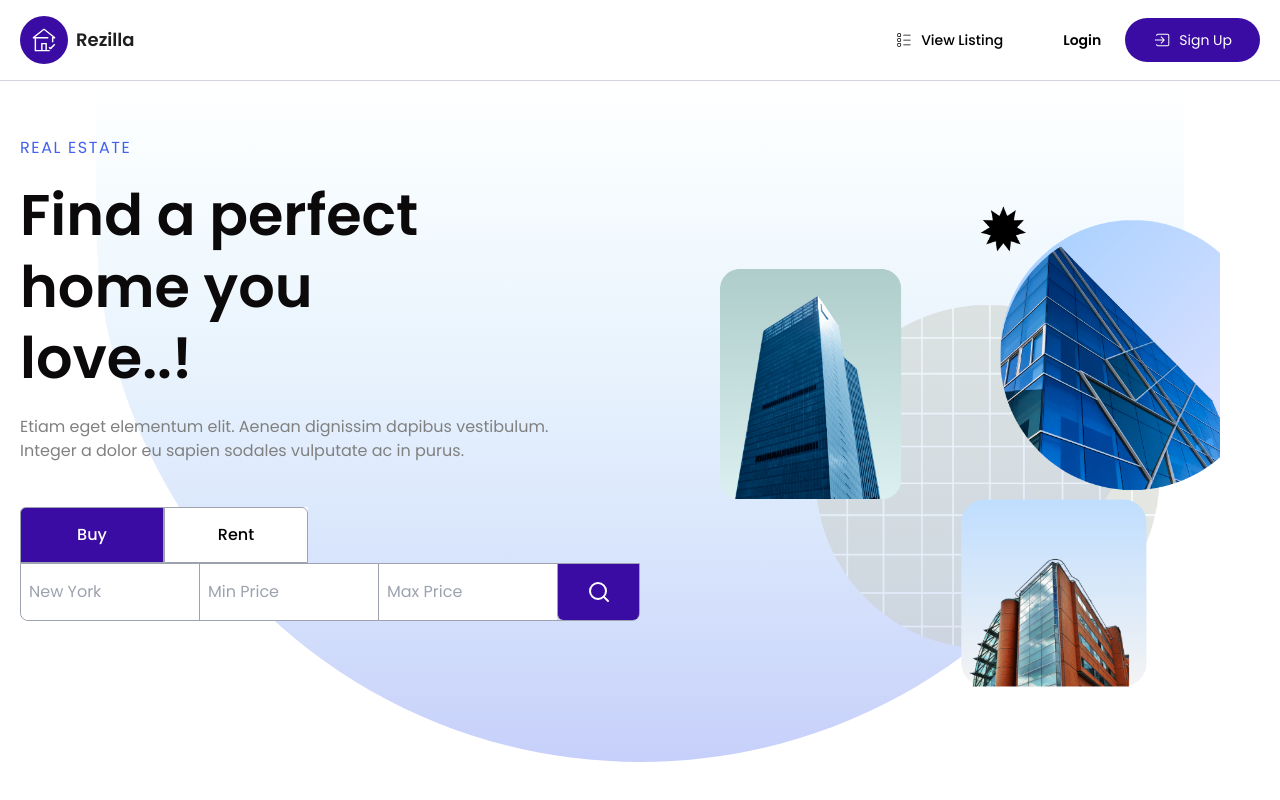
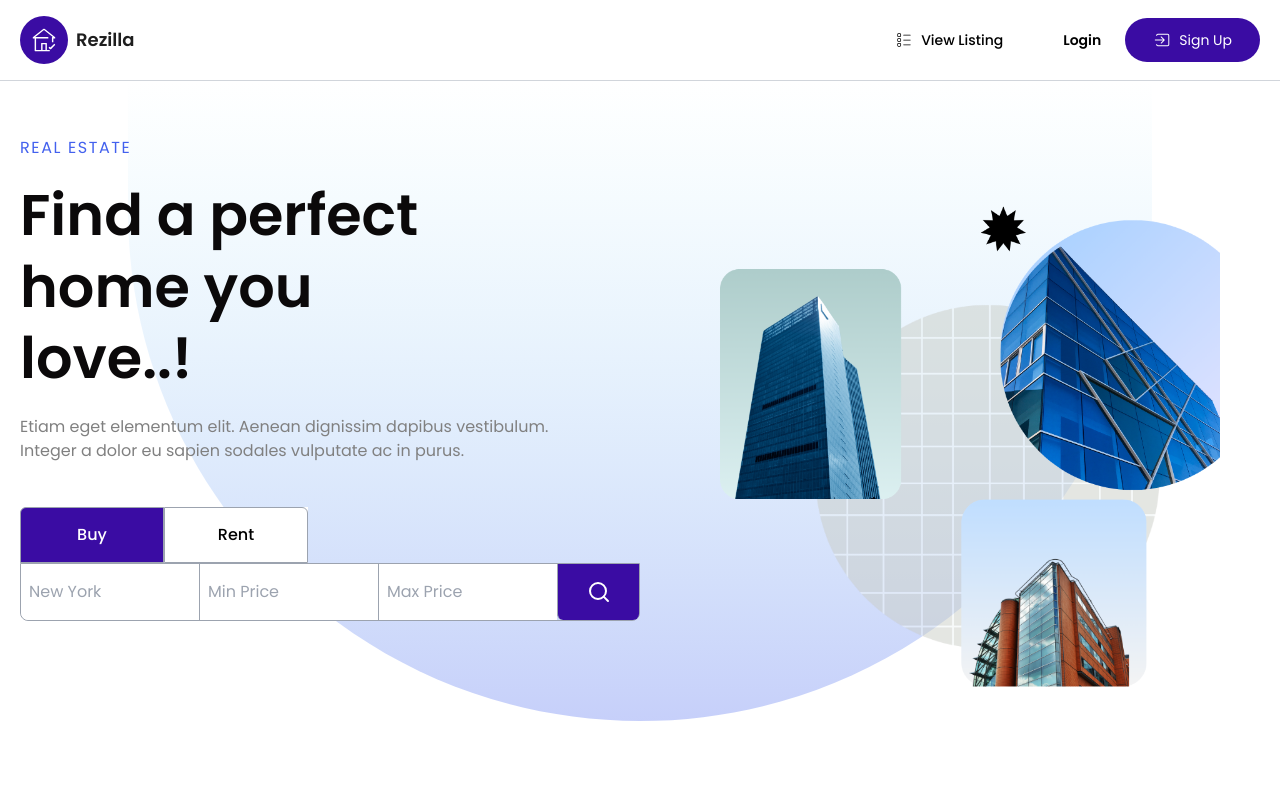
Before and after one commit to shamilculer/Rezilla_Real-estate-app, a React (Vite) app in the folder client/: page / in a window 1280 px wide. Shown: the top 800 px of the page. Built offline with nearby package versions, Linux system fonts and the light colour scheme; no server answers; some icons are missing.

Commit message:
Update Hero.jsx

```diff
--- a/client/src/components/Landing/Hero.jsx
+++ b/client/src/components/Landing/Hero.jsx
@@ -4,7 +4,7 @@ import SearchBarTab from "../SearchBarTab"
 
 const Hero = () => {
   return (
-    <section className="w-full bg-top bg-no-repeat" style={{ backgroundImage : `url(${heroSvg})`, backgroundSize: "85%" }}>
+    <section className="w-full bg-top bg-no-repeat" style={{ backgroundImage : `url(${heroSvg})`, backgroundSize: "80%" }}>
       <div className="container">
         <div className="py-6 sm:py-14 flex max-lg:block">
           <div className="w-1/2 max-lg:w-full relative flex flex-col gap-y-3 sm:gap-y-5">
```
